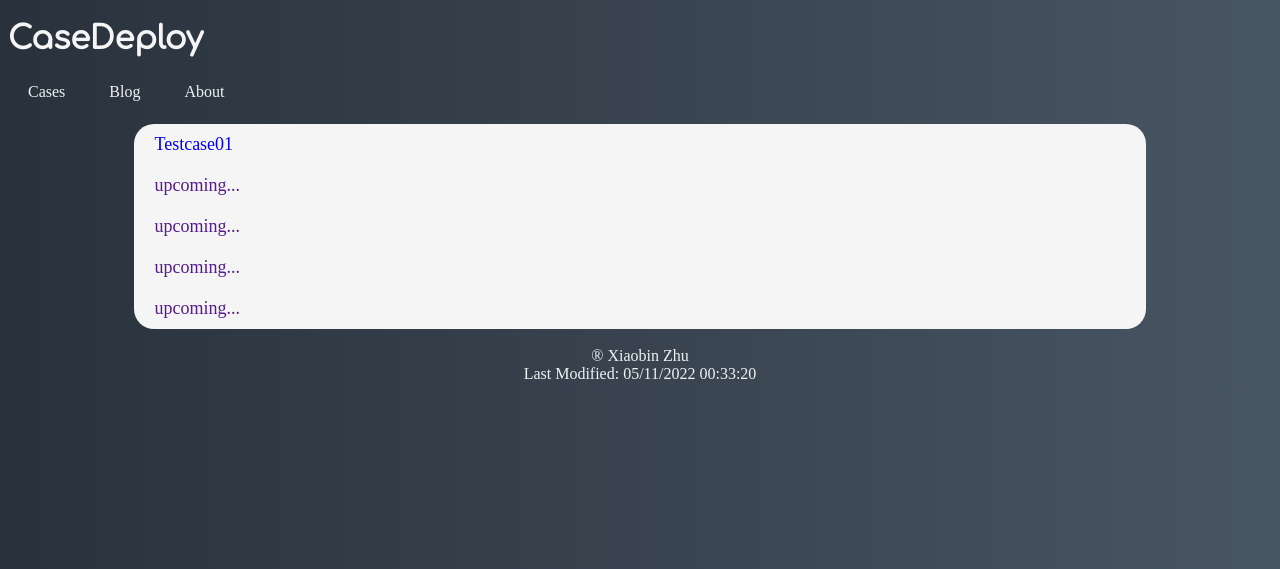
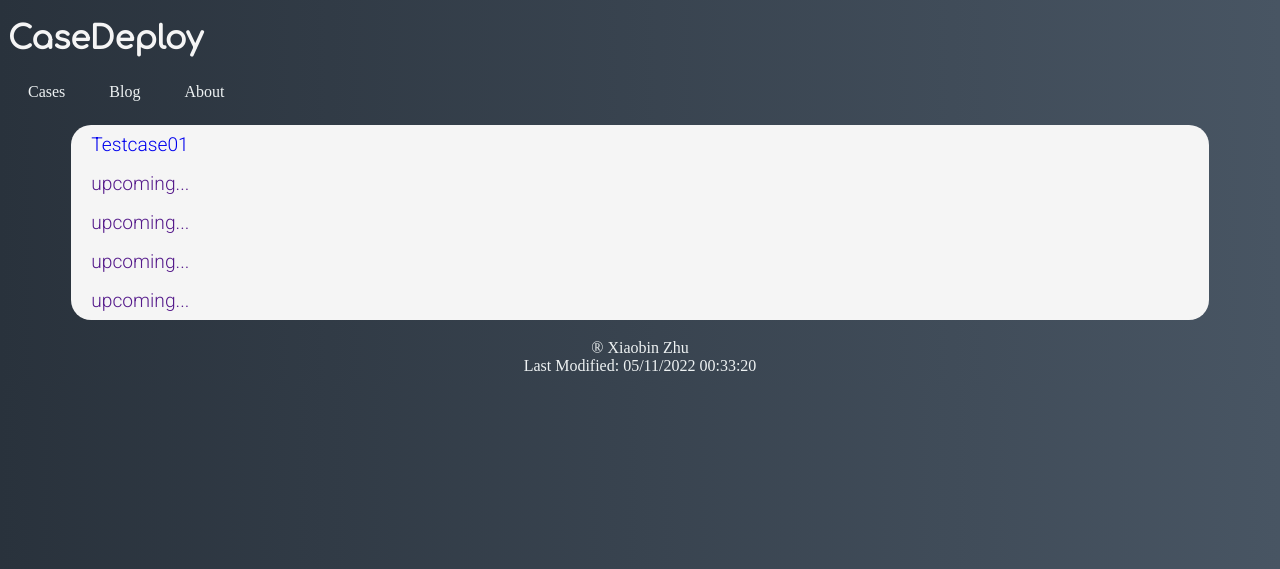
Before and after one commit to SamZ-x/CaseDeploy, a PHP site: page /home.php in a window 1280 px wide. Shown: the top 569 px of the page. Run offline with PHP 8.4, Linux system fonts and the light colour scheme; some web fonts are replaced.

Commit message:
-u home css

```diff
--- a/homestyle.css
+++ b/homestyle.css
@@ -1,4 +1,5 @@
 @import url('https://fonts.googleapis.com/css?family=Sniglet|Boogaloo|Slackey|Comfortaa&effect=3d');
+@import url('https://fonts.googleapis.com/css2?family=Roboto:wght@300&display=swap');
 
 .homesite{
     background: #485563;  /* fallback for old browsers */
@@ -27,18 +28,19 @@ ul{
 }
 
 .content{
-    width: 80%;
+    width: 90%;
     margin: auto;
     background-color: whitesmoke;
     text-align: center;
     font-size: larger;
+    font-family: 'Roboto', Courier, monospace;
     border: 2px ;
     border-radius: 20px;
 }
 
 .content li{
     list-style:none;
-    padding:10px 20px;
+    padding:8px 20px;
 }
 
 .content li a {
@@ -73,7 +75,6 @@ ul{
     }
 
     .content{
-        font-size: large;
         text-align:left;
     }
 
@@ -82,7 +83,7 @@ ul{
     }
 
     .content li a:hover {
-        color:cornflowerblue
+        color:darkorange;
     }
 
 }
```
